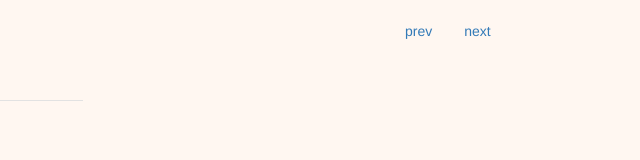
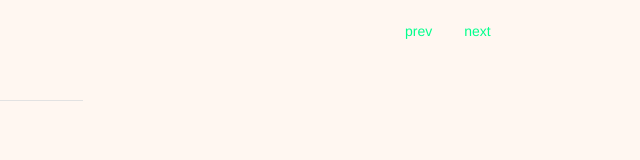
Before and after one commit to SJGraboski/scrape18, a website: page public/index.html in a window 1280 px wide. Shown: the full height of the page, 640-1280 px from the left. Drawn offline with nearby package versions, Linux system fonts and the light colour scheme.

Commit message:
More style

```diff
--- a/public/assets/css/style.css
+++ b/public/assets/css/style.css
@@ -43,6 +43,10 @@ p.storyNutgraf {
 	margin-bottom: 30px;
 }
 
+a{
+	color: #00FF8C;
+}
+
 h3{
 	border-bottom: 1px solid #e2e2e2;
 	margin-top: 3px;
```
